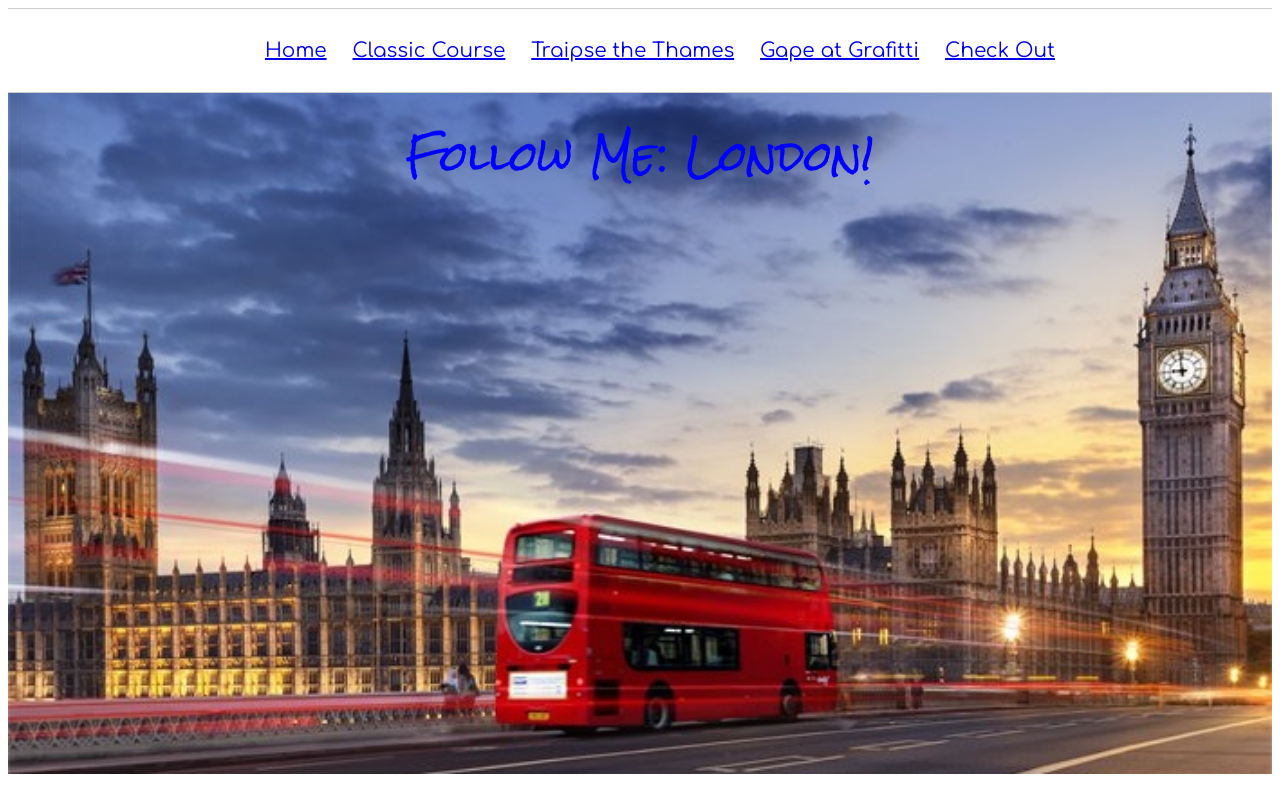
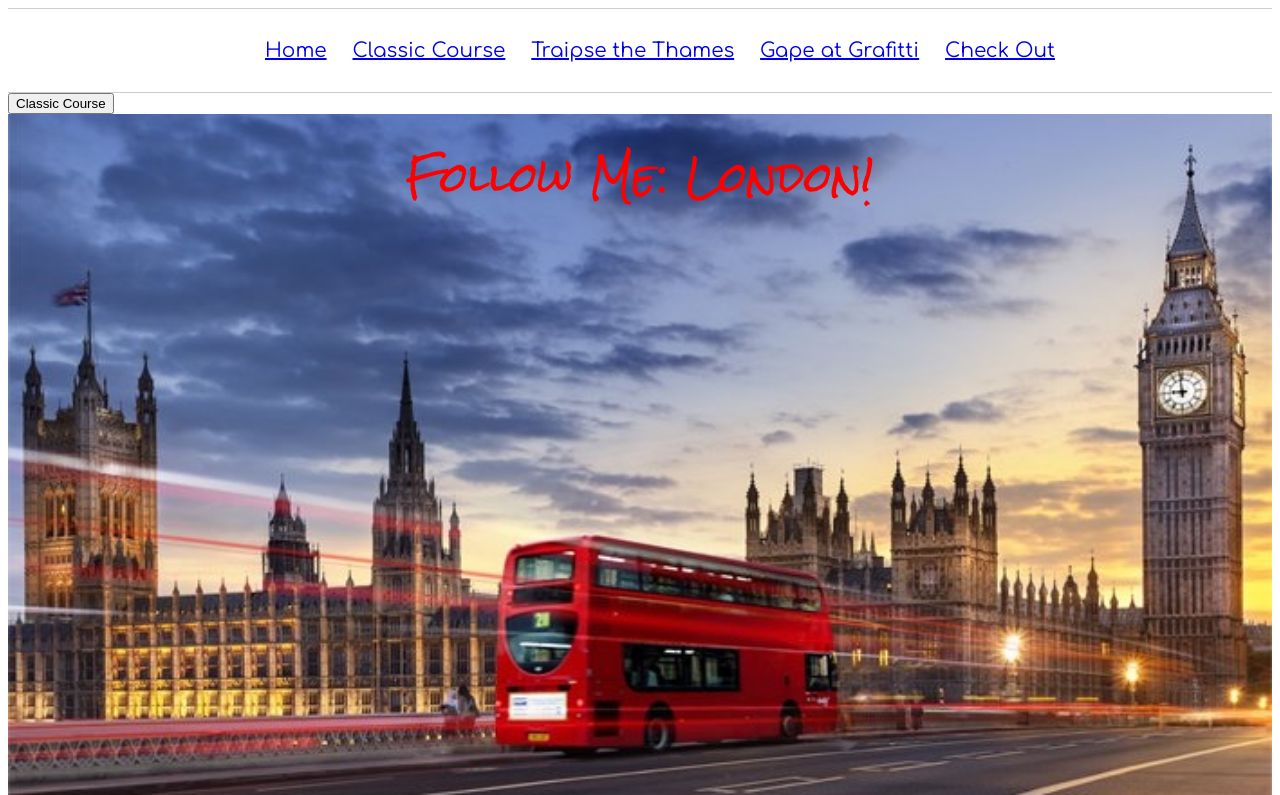
Before and after one commit to hanneoa/follow-me-london, a plain HTML site: page index.html in a window 1280 px wide. Shown: the top 795 px of the page. Drawn offline with Linux system fonts and the light colour scheme; files whose address does not match are found by name.

Commit message:
testing the button

```diff
--- a/index.html
+++ b/index.html
@@ -19,6 +19,8 @@
     <li><a href="checkout.asp">Check Out</a></li>
   </ul>
 </div>
+
+<button type='button' class='btn btn-primary' data-toggle='modal' data-target='#exampleModal' data-whatever='@Classic Course'>Classic Course</button>
 
 <div class="container">
   <img src="images/banner.jpg" alt="mainbanner" style="width:100%;">
--- a/styles/main.css
+++ b/styles/main.css
@@ -29,7 +29,7 @@
     left: 50%;
     transform: translate(-50%, 0%);
     text-align: center;
-    color: blue;
+    color: red;
     font-family: 'Rock Salt', cursive;
     font-size: 40px;
     width: 100%;
```
Lines whose indentation alone changed are shown as unchanged.
